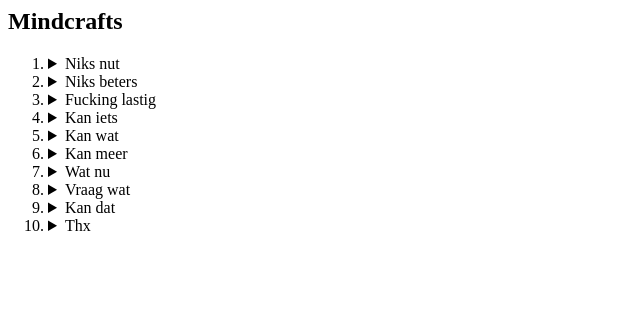
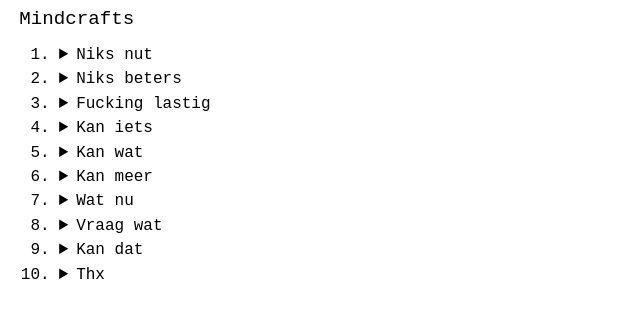
Before and after one commit to pieterjanv/pieterjanv.github.io, a plain HTML site: page mindcrafts/index.html in a window 1280 px wide. Shown: the whole page, without its empty margins (0-640 px from the left). Drawn offline with Linux system fonts and the light colour scheme.

Commit message:
Link stylesheet

```diff
--- a/mindcrafts/index.html
+++ b/mindcrafts/index.html
@@ -1,3 +1,14 @@
+<html>
+
+<head>
+
+<title>Mindcrafts</title>
+<link rel="stylesheet" href="style.css"></>
+
+</head>
+
+<body>
+
 <section>
 
 <h1>Mindcrafts</h1>
@@ -16,3 +27,7 @@
 </ol>
 
 </section>
+
+</body>
+
+</html>
```
